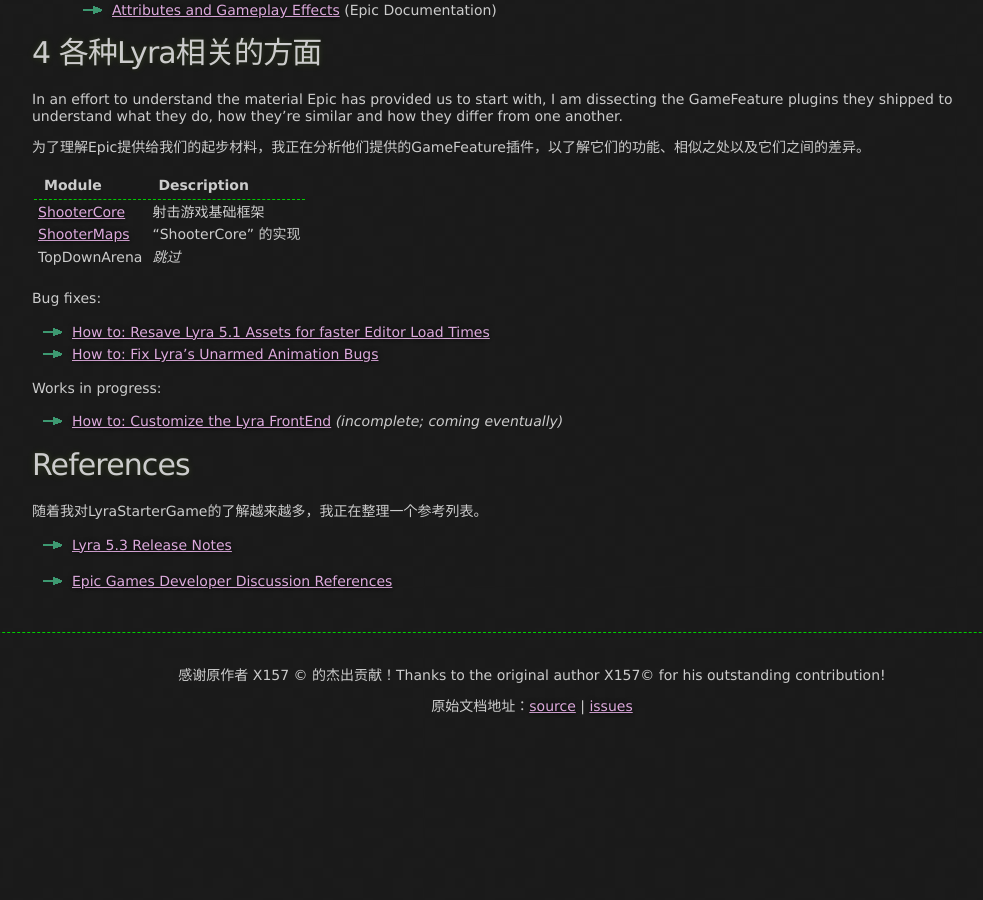
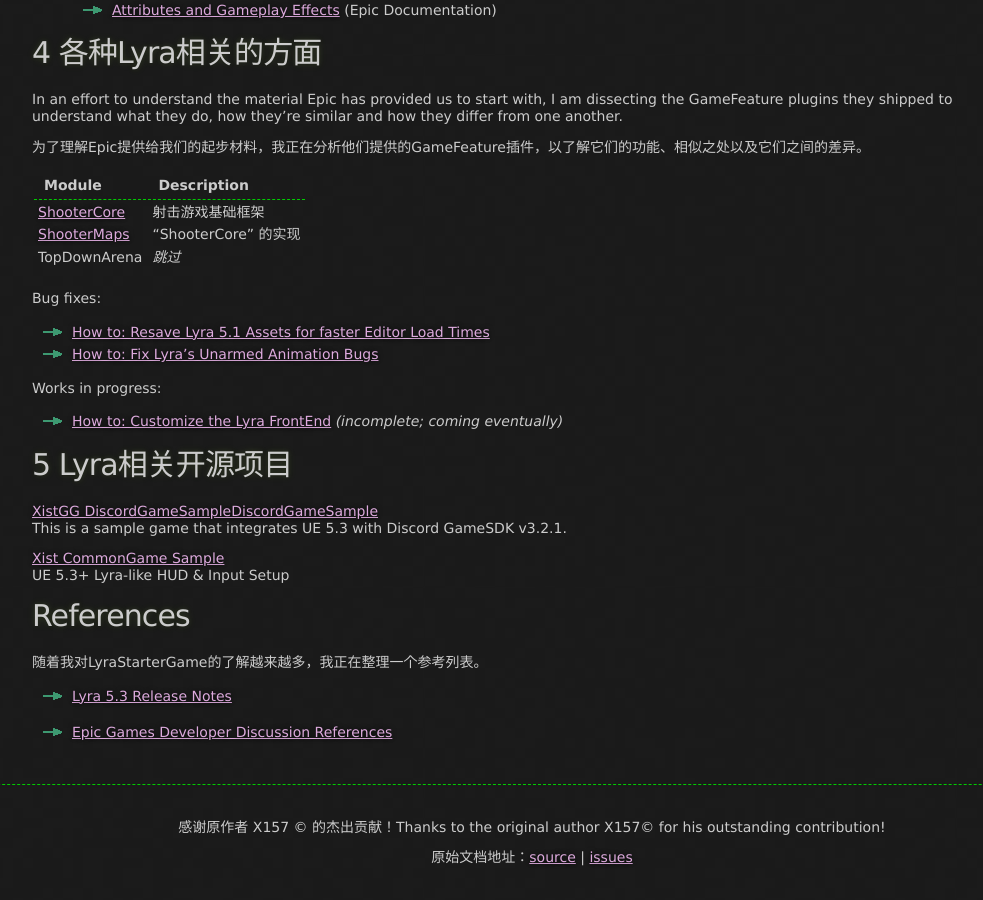
Before and after one commit to kuafu/kuafu.github.io, a Jekyll site: the page built from UE5/LyraStarterGame/index.md, in a window 1280 px wide and 900 px high, scrolled down 2605 px. Shown: the whole window, without its empty margins (108-1091 px from the left). Built offline with Jekyll 4.4.1, drawn with Linux system fonts in a browser that asks for light colours; before the commit the page ends 3354 px from its top, so only the background shows below that.

Commit message:
Lyra相关开源项目

```diff
--- a/UE5/LyraStarterGame/index.md
+++ b/UE5/LyraStarterGame/index.md
@@ -156,6 +156,15 @@ Works in progress:
 - [How to: Customize the Lyra FrontEnd](./How-To-Customize-Lyra-FrontEnd) *(incomplete; coming eventually)*
 
 
+# 5 Lyra相关开源项目
+[XistGG DiscordGameSampleDiscordGameSample](https://github.com/XistGG/DiscordGameSample)
+This is a sample game that integrates UE 5.3 with Discord GameSDK v3.2.1.
+
+
+[Xist CommonGame Sample](https://github.com/XistGG/XistCommonGameSample)
+UE 5.3+ Lyra-like HUD & Input Setup
+
+
 # References
 
 随着我对LyraStarterGame的了解越来越多，我正在整理一个参考列表。
```
